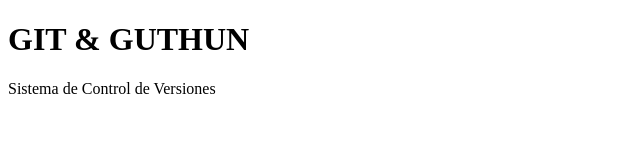
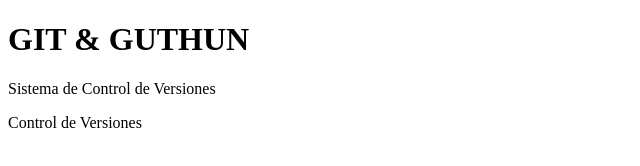
Before and after one commit to ricardo94cosme/link, a plain HTML site: page index.html in a window 1280 px wide. Shown: the whole page, without its empty margins (0-640 px from the left). Drawn offline with Linux system fonts and the light colour scheme.

Commit message:
mi cuarto commit

```diff
--- a/index.html
+++ b/index.html
@@ -9,5 +9,6 @@
 <body>
     <h1>GIT & GUTHUN</h1>
     <p>Sistema de Control de Versiones</p>
+    <p>Control de Versiones</p>
 </body>
 </html>
```
